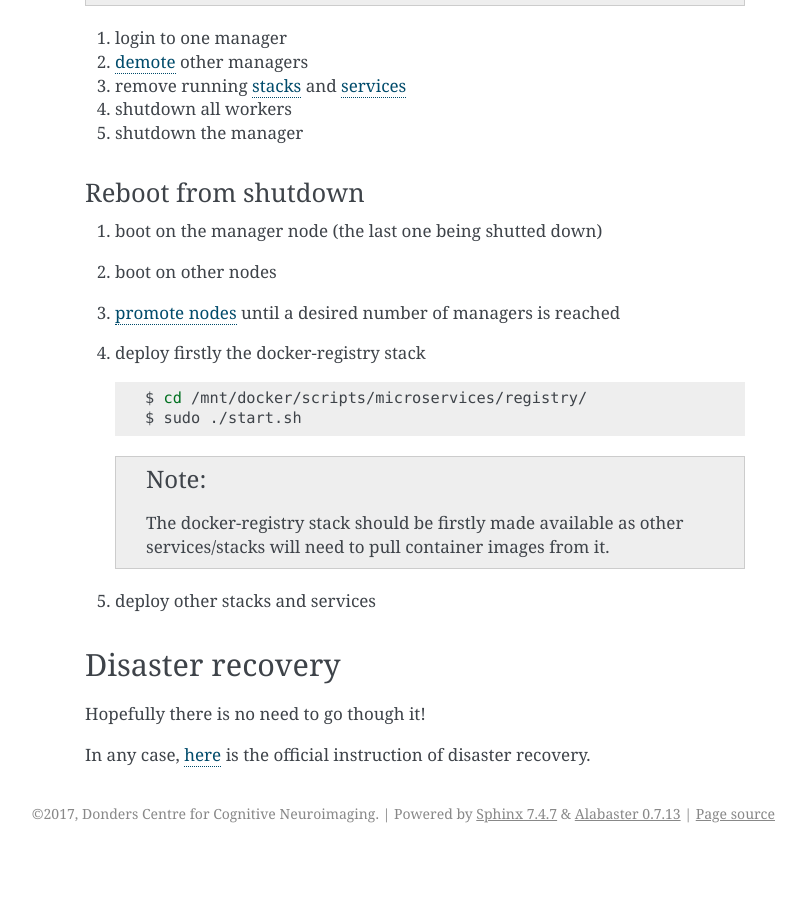
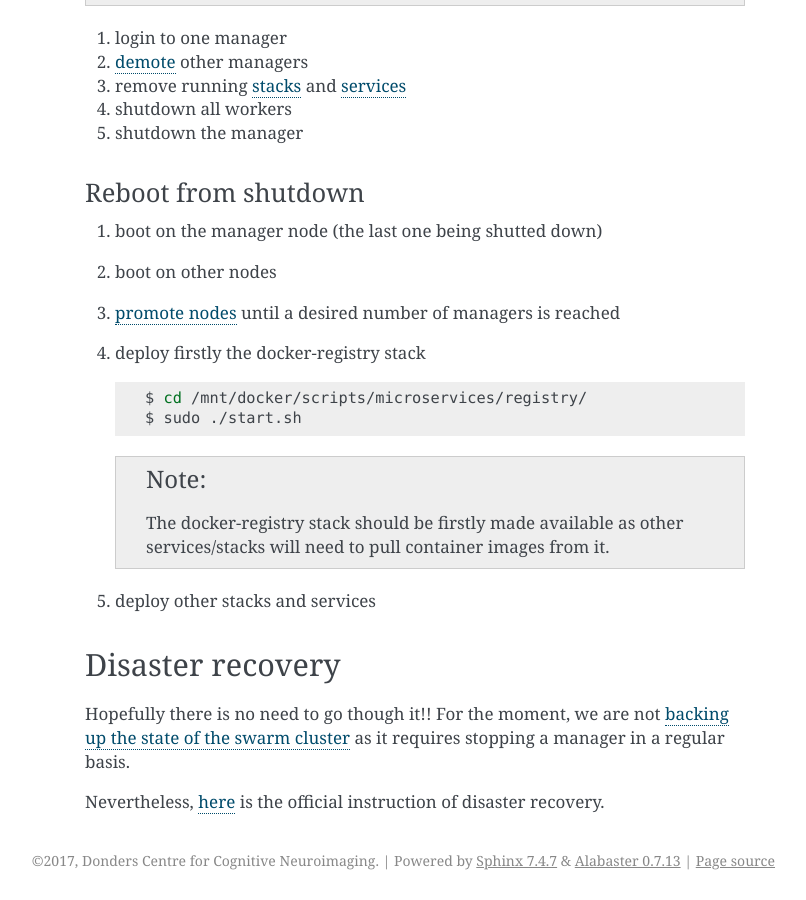
Before and after one commit to Donders-Institute/docker-swarm-setup, a Sphinx documentation site: the page built from doc/operation.rst, in a window 1280 px wide and 900 px high, scrolled down 6051 px. Shown: the whole window, without its empty margins (335-1141 px from the left). Built offline with Sphinx 7.4.7, drawn with Linux system fonts in a browser that asks for light colours; before the commit the page ends 6904 px from its top, so only the background shows below that.

Commit message:
Update operation.rst

```diff
--- a/doc/operation.rst
+++ b/doc/operation.rst
@@ -276,6 +276,6 @@ Reboot from shutdown
 Disaster recovery
 =================
 
-Hopefully there is no need to go though it!
+Hopefully there is no need to go though it!! For the moment, we are not `backing up the state of the swarm cluster <https://docs.docker.com/engine/swarm/admin_guide/#back-up-the-swarm>`_ as it requires stopping a manager in a regular basis.
 
-In any case, `here <https://docs.docker.com/engine/swarm/admin_guide/#recover-from-disaster>`_ is the official instruction of disaster recovery.
+Nevertheless, `here <https://docs.docker.com/engine/swarm/admin_guide/#recover-from-disaster>`_ is the official instruction of disaster recovery.
```
